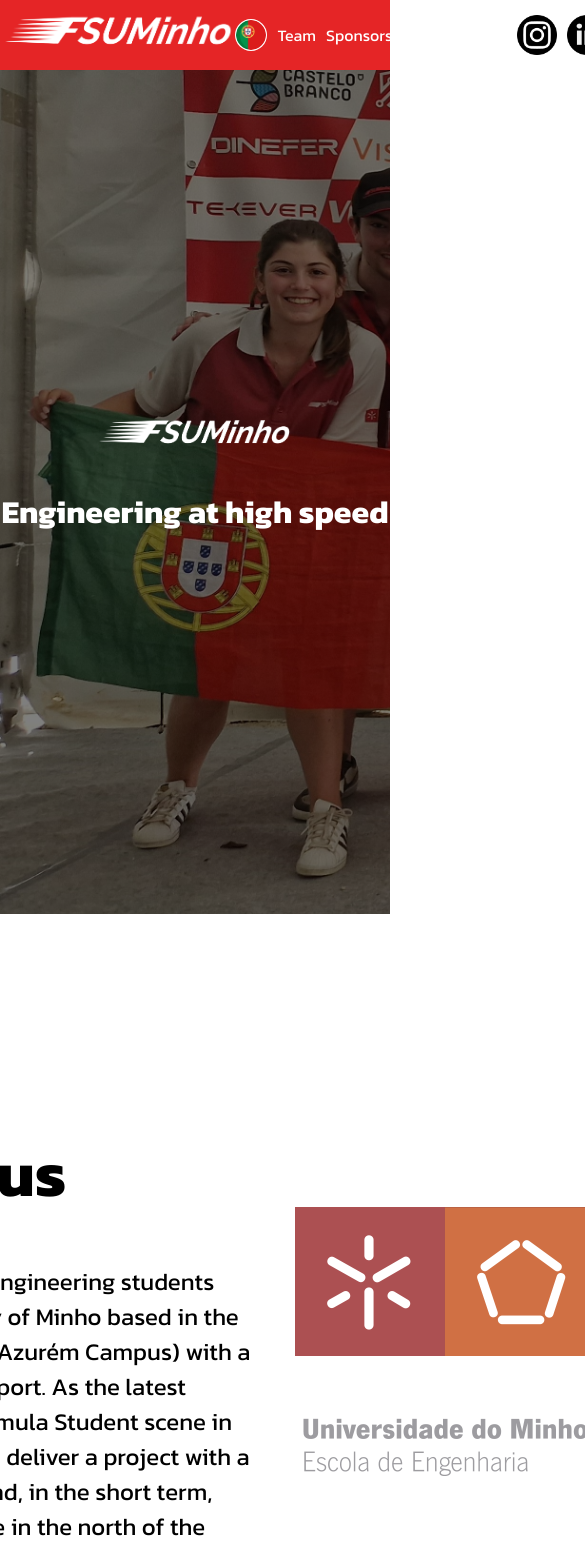
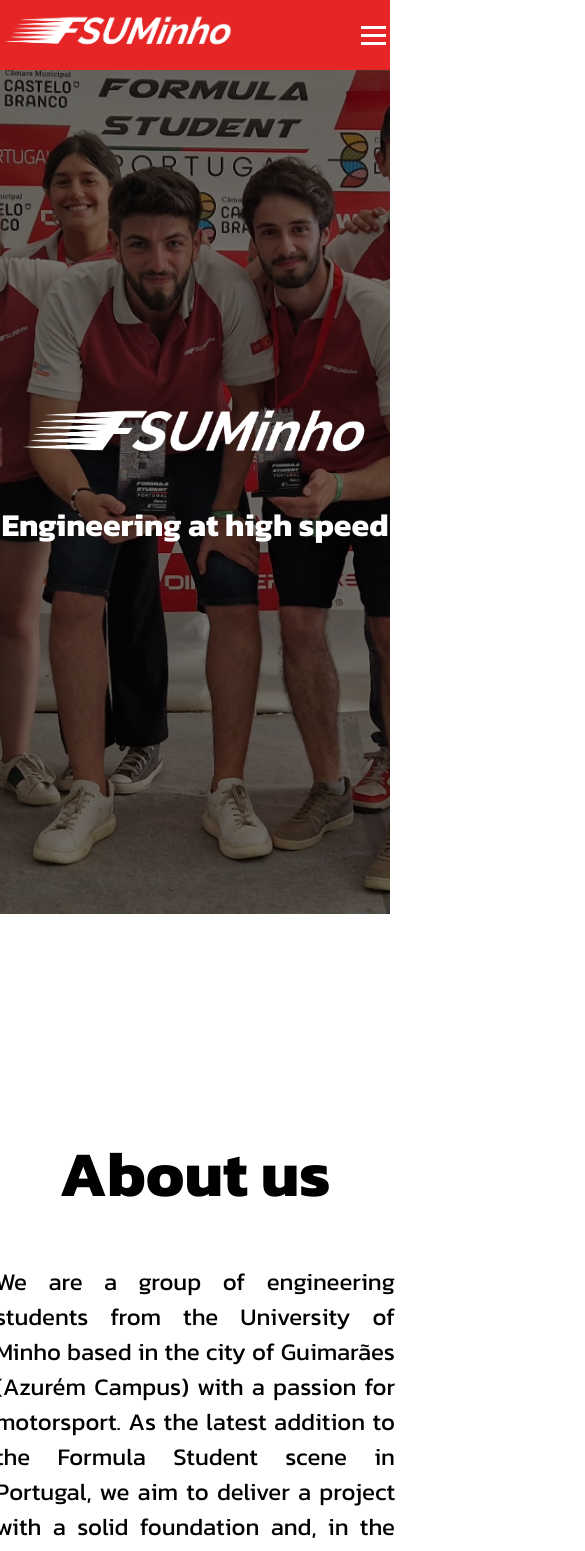
Before and after one commit to FSUMinho/website_v2, a React (Vite) app: page / in a window 390 px wide. Shown: the top 1551 px of the page, 585 px wide, since content can reach past the window. Built offline with nearby package versions, Linux system fonts and the light colour scheme.

Commit message:
mobile optimizations

```diff
--- a/src/App.jsx
+++ b/src/App.jsx
@@ -57,7 +57,10 @@ const App = () => {
 
     AOS.init({
       once: true,
-      disable: "phone",
+      disable: function () {
+        var maxWidth = 800;
+        return window.innerWidth < maxWidth;
+      },
       duration: 300,
       easing: "ease-out-cubic",
     });
--- a/src/components/navbar/navbar.css
+++ b/src/components/navbar/navbar.css
@@ -63,3 +63,75 @@
 .rotate {
     transform: rotate(180deg);
 }
+
+.hamburger {
+    display: flex;
+    flex-direction: column;
+    justify-content: center;
+    align-items: center;
+    display: none;
+}
+
+.bar {
+    display: block;
+    width: 25px;
+    height: 3px;
+    margin: 5px auto;
+    -webkit-transition: all 0.3s ease;
+    transition: all 0.3s ease;
+    background-color: white;
+}
+
+.mobile-link {
+    display: none;
+}
+
+@media (max-width: 800px) {
+    .mobile-link {
+        display: block;
+    }
+
+    .landscape-link {
+        display: none;
+    }
+
+    .hamburger {
+        cursor: pointer;
+        display: block;
+        margin-right: 1%;
+    }
+
+    .hamburger.active .bar:nth-child(2) {
+        opacity: 0;
+    }
+
+    .hamburger.active .bar:nth-child(1) {
+        transform: translateY(8px) rotate(45deg);
+    }
+
+    .hamburger.active .bar:nth-child(3) {
+        transform: translateY(-8px) rotate(-45deg);
+    }
+
+    .nav-links {
+        position: fixed;
+        left: 100%;
+        top: 50px;
+        gap: 0;
+        flex-direction: column;
+        background-color: #e52526;
+        width: 100%;
+        text-align: center;
+        transition: .5s;
+        padding: 10px;
+        z-index: 9999999;
+        opacity: 0;
+        -webkit-transition: all 0.3s ease;
+        transition: all 0.3s ease;
+    }
+
+    .nav-links.active {
+        left: 0;
+        opacity: 1;
+    }
+}
--- a/src/components/navbar/navbar.jsx
+++ b/src/components/navbar/navbar.jsx
@@ -18,6 +18,7 @@ const NavBar = () => {
 
     const [sponsorsDropdownOpen, setDropdownOpen] = useState(false);
     const [archiveDropdownOpen, setArchiveDropdownOpen] = useState(false);
+    const [hamburgerOpen, setHamburgerOpen] = useState(false);
 
     const toggleDropdown = () => {
         setDropdownOpen(!sponsorsDropdownOpen);
@@ -27,13 +28,34 @@ const NavBar = () => {
         setArchiveDropdownOpen(!archiveDropdownOpen);
     };
 
+    const toggleHamburger = () => {
+        setHamburgerOpen(!hamburgerOpen);
+        const hamburger = document.querySelector('.hamburger');
+        const navLinks = document.querySelector('.nav-links');
+        if (hamburgerOpen) {
+            hamburger.classList.add('active');
+            navLinks.classList.add('active');
+        }
+
+        else {
+            hamburger.classList.remove('active');
+            navLinks.classList.remove('active');
+        }
+    }
+
     return (
         <nav style={container}>
             <Link style={navBranding} to="/">
                 <img src={logo_white} style={logo} alt="FSUMinho Logo" />
             </Link>
 
-            <ul style={navLinks}>
+            <div className='hamburger' onClick={toggleHamburger}>
+                <div className='bar'></div>
+                <div className='bar'></div>
+                <div className='bar'></div>
+            </div>
+
+            <ul style={navLinks} className='nav-links'>
                 <li style={navLink}>
                     <img src={flagImage}
                     style={langSelect}
@@ -76,6 +98,30 @@ const NavBar = () => {
                             <li><Link to="/cars" className="dropdown-link">{t('navbar.cars')}</Link></li>
                         </ul>
                     )}
+                </li>
+
+                <li className="navLink mobile-link">
+                    <Link to="/sponsors" className="link">
+                        {t('navbar.sponsors')}
+                    </Link>
+                </li>
+
+                <li className="navLink mobile-link">
+                    <Link to="/invest" className="link">
+                        {t('navbar.invest')}
+                    </Link>
+                </li>
+
+                <li className="navLink mobile-link">
+                    <Link to="/competitions" className="link">
+                        {t('navbar.competitions')}
+                    </Link>
+                </li>
+
+                <li className="navLink mobile-link">
+                    <Link to="/cars" className="link">
+                        {t('navbar.cars')}
+                    </Link>
                 </li>
 
                 <li style={navLink}>
--- a/src/pages/homepage/home.css
+++ b/src/pages/homepage/home.css
@@ -139,3 +139,34 @@
 .fs-class:hover .class-text {
     opacity: 1;
 }
+
+
+@media (max-width: 800px) {
+    .home-container {
+        background-position: 50% 50%;
+    }
+
+    .logo-white {
+        width: 90%;
+    }
+
+    .eeum-logo {
+        width: 60%;
+        height: auto;
+    }
+
+    .who-are-we-logo-container {
+        flex-direction: column;
+        justify-content: center;
+        text-align: justify;
+    }
+
+    .about-us-title {
+        text-align: center;
+    }
+
+    .stats-container {
+        grid-template-columns: 1fr;
+        grid-template-rows: repeat(4, 1fr);
+    }
+}
--- a/src/pages/homepage/home.jsx
+++ b/src/pages/homepage/home.jsx
@@ -30,12 +30,12 @@ const Home = () => {
             <div className='who-are-we-container'>
                 <div className='who-are-we-logo-container'>
                     <div data-aos="fade-right">
-                        <h1>{t('about_us.title')}</h1>
+                        <h1 className='about-us-title'>{t('about_us.title')}</h1>
 
-                        <p className='paragraph who-are-we-text'>{t('about_us.text')}</p>
+                        <p className='who-are-we-text'>{t('about_us.text')}</p>
                     </div>
 
-                    <img data-aos="fade-left" src={ eeum_logo } />
+                    <img data-aos="fade-left" src={ eeum_logo } className='eeum-logo' />
                 </div>
 
                 <div className='stats-container' data-aos="fade">
```
